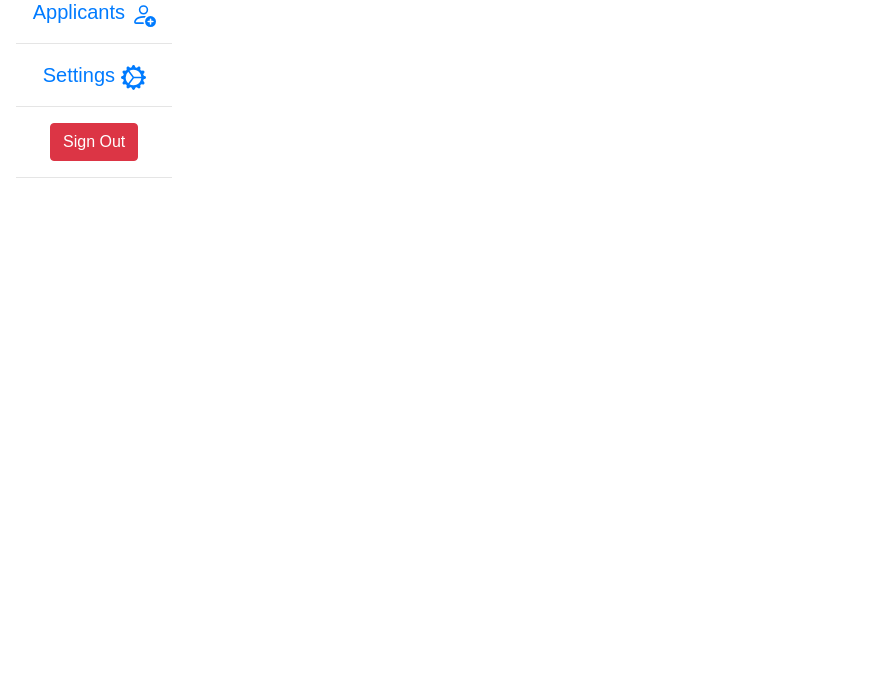
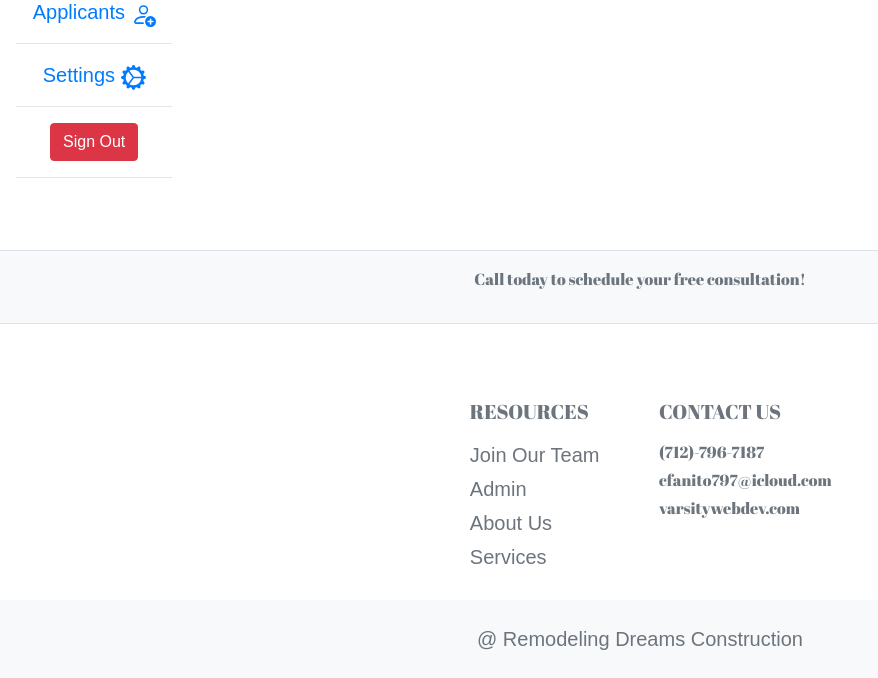
Before and after one commit to cjuanito797/RemodelingDreamsConstruction, a Django app: page /administrator/myConsole/ in a window 1280 px wide. Shown: the part 554-1232 px from the top of the page, without its empty margins (0-878 px from the left). Run offline with Django 4.2, Linux system fonts and the light colour scheme; the visitor is signed in with stand-in values (Sample User, id 1); some libraries are stand-ins or nearby versions.

Commit message:
added the footer bar.

```diff
--- a/Home/static/css/main.css
+++ b/Home/static/css/main.css
@@ -214,7 +214,6 @@
 
  body {
 
-     padding-bottom: 5%;
      width: 100%;
      height: 100%;
      margin: 0px;
@@ -249,16 +248,7 @@
  }
 
 
- .footer {
-     position: absolute;
-     bottom: 0;
-     width: 100%;
-     height: 60px;
-     /* Set the fixed height of the footer here */
-     line-height: 10px;
-     /* Vertically center the text there */
-     background-color: #f5f5f5;
- }
+
 
  a {
      font-size: 20px;
@@ -282,7 +272,6 @@
      body {
 
 
-         padding-bottom: 10%;
          font-family: 'Abril Fatface', cursive;
      }
 
@@ -312,7 +301,6 @@
 
      body {
 
-         padding-bottom: 10%;
          font-family: 'Abril Fatface', cursive;
      }
 
@@ -337,7 +325,6 @@
 
      body {
 
-         padding-bottom: 5vw;
          font-family: 'Abril Fatface', cursive;
 
      }
@@ -365,7 +352,6 @@
 
      body {
 
-         padding-bottom: 10%;
          font-family: 'Abril Fatface', cursive;
 
      }
--- a/Home/templates/home.html
+++ b/Home/templates/home.html
@@ -739,6 +739,99 @@
 
     {% endblock %}
 
+    {% block footer %}
+
+    <div class="footer pt-5">
+        <footer class="text-lg-start bg-light text-muted">
+
+            <!-- create a responsive flexbox container for creating a row.  -->
+            <section class="p-3 text-center border-top border-bottom bg-light" id="social_links" <p
+                class="lead fw-bold text-white lead">Call today to schedule your free consultation!</p>
+            </section>
+
+            <section class="d-flex justify-content-center p-4" style="background-color: white;">
+
+                <div class="row justify-content-center mt-5" style="text-align: left;">
+
+                    <div class="col-sm m-0 w-50" style="margin: 10%;">
+
+                        <!-- add the resources links -->
+                        <h5 class="text-uppercase text-md-auto fw-bold mb-3 text-decoration-underline m-1">
+                            Resources</h5>
+
+                        <p class="fw-bold m-1">
+                            <a href="#" class="text-reset text-decoration-none">Join Our Team</a>
+
+                        </p>
+
+                        <p class="fw-bold m-1">
+                            <a href="#" class="text-reset text-decoration-none">Admin</a>
+
+                        </p>
+
+                        <p class="fw-bold m-1">
+                            <a href="#" class="text-reset text-decoration-none">About Us</a>
+
+                        </p>
+
+                        <p class="fw-bold m-1">
+                            <a href="#" class="text-reset text-decoration-none">Services</a>
+
+                        </p>
+
+                    </div>
+
+                    <div class="col-sm m-0  w-50" style="margin: 10%;">
+
+                        <!-- add the resources links -->
+                        <h5 class="text-uppercase text-md-auto fw-bold mb-3 text-decoration-underline m-1">
+                            Contact Us</h5>
+
+                        <p class="fw-bold m-1">
+                            (712)-796-7187
+
+                        </p>
+
+                        <p class="fw-bold m-1">
+                            cfanito797@icloud.com
+
+                        </p>
+
+                        <p class="fw-bold m-1">
+                            varsitywebdev.com
+
+                        </p>
+
+                        <p class="fw-bold m-1">
+
+
+                        </p>
+
+
+
+
+                    </div>
+
+                </div>
+
+            </section>
+
+            <!-- copyright section -->
+            <section class="d-flex justify-content-center p-3 bg-light">
+                <div class="row m-2">
+                    <a class="fw-bold text-decoration-none text-reset" href="#">@ Remodeling Dreams Construction</a>
+                </div>
+
+
+            </section>
+
+        </footer>
+
+    </div>
+
+
+    {% endblock %}
+
 
     <script src="../static/main.js"></script>
 
```
